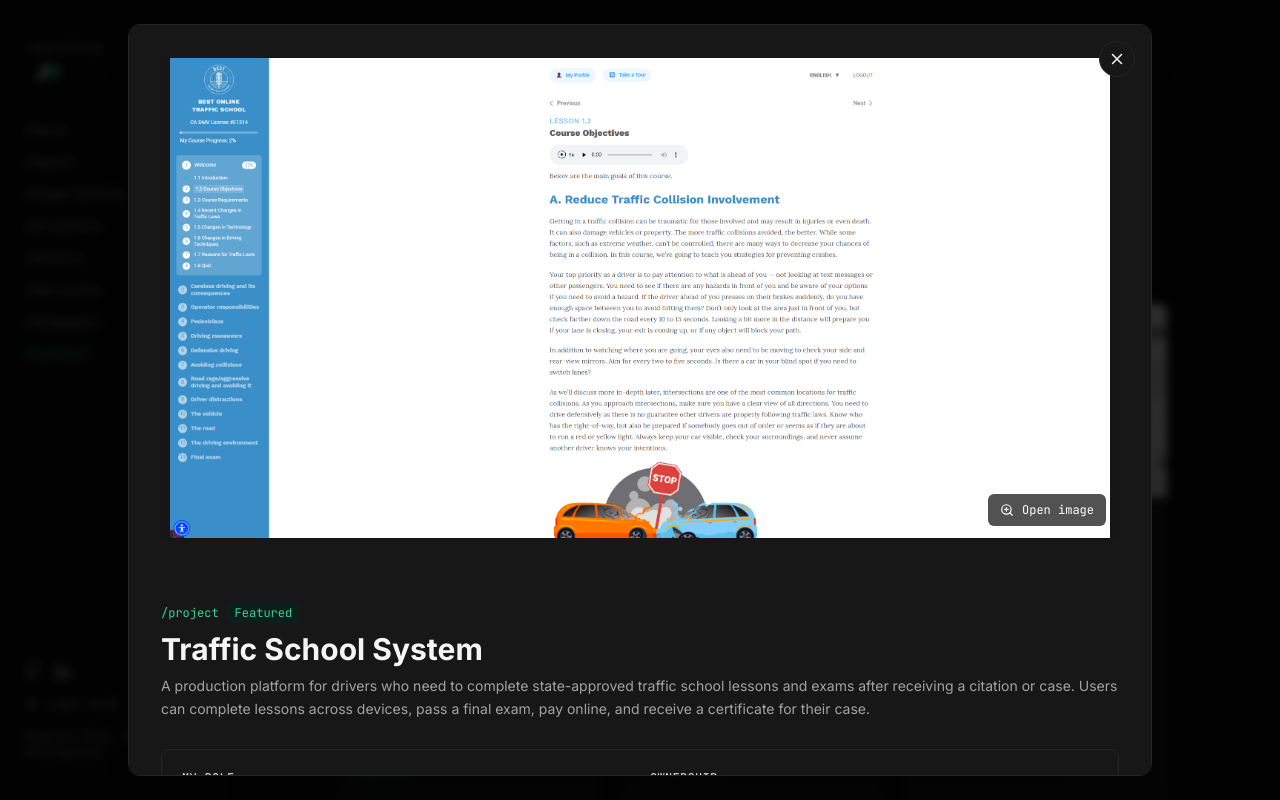
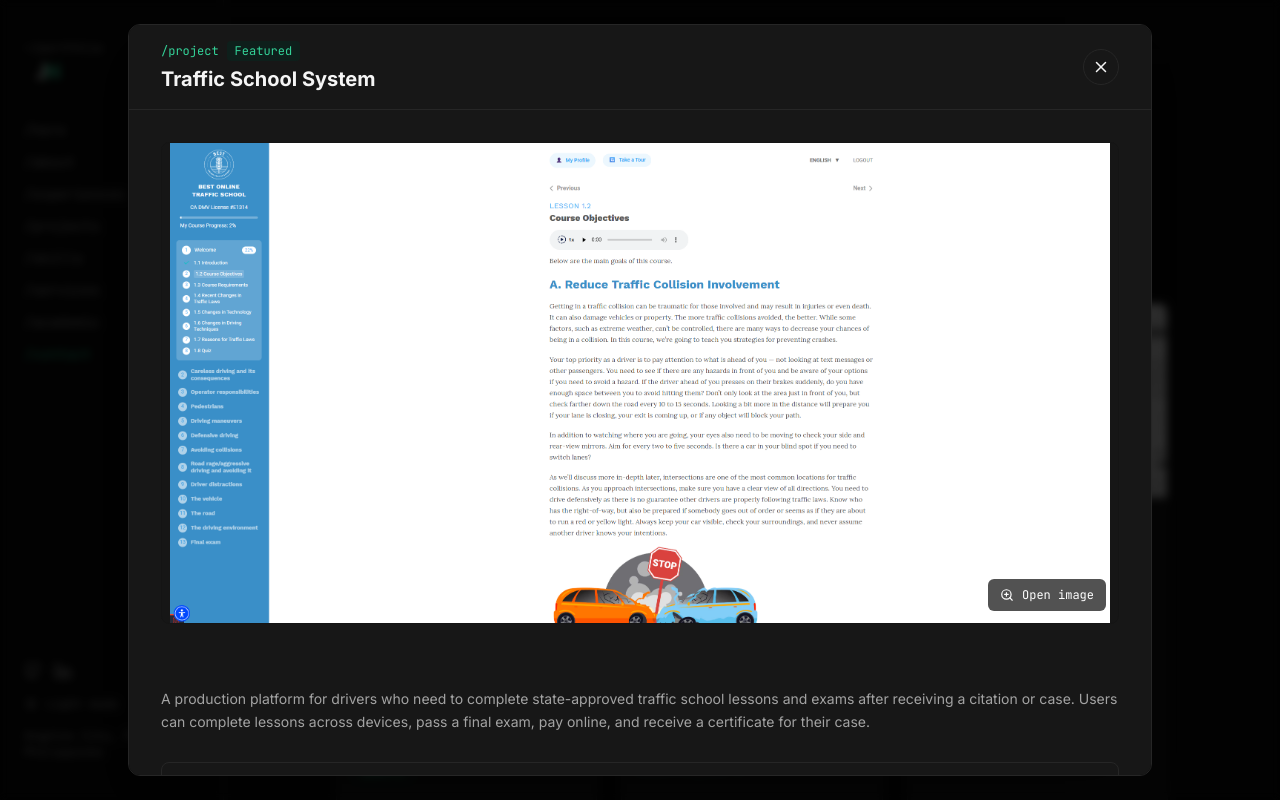
Before and after one commit to joashnoble/portfolio, a React (Vite) app: page / in a window 1280 px wide. Both pictures are taken after a click on the button 466 px from the left and 2209 px from the top of the page. Shown: the part 1809-2609 px from the top of the page. Built offline with nearby package versions, Linux system fonts and the light colour scheme.

Commit message:
Make the header for project details sticky

```diff
--- a/src/components/common/ProjectDetails.jsx
+++ b/src/components/common/ProjectDetails.jsx
@@ -71,14 +71,45 @@ export default function ProjectDetails({
         aria-labelledby="project-details-title"
         className={`relative w-full max-w-5xl max-h-[94vh] overflow-y-auto rounded-xl border ${c.border} ${c.cardBg} shadow-2xl`}
       >
-        {/* Close */}
-        <button
-          onClick={onClose}
-          aria-label="Close project details"
-          className={`absolute top-4 right-4 z-20 p-2 rounded-full ${c.cardBg} border ${c.border} ${c.hoverAccent} transition-colors`}
+        {/* =========================
+            STICKY PROJECT HEADER
+        ========================== */}
+        <div
+          className={`sticky top-0 z-20 ${c.cardBg} border-b ${c.border} px-5 sm:px-7 lg:px-8 py-4`}
         >
-          <X size={18} />
-        </button>
+          <div className="flex items-center justify-between gap-4">
+            <div className="min-w-0">
+              <div className="flex items-center gap-2 mb-1">
+                <span className={`font-mono text-xs ${c.accent}`}>
+                  /project
+                </span>
+
+                {project.featured && (
+                  <span
+                    className={`text-xs font-mono px-2 py-0.5 rounded ${c.accentBg} ${c.accent}`}
+                  >
+                    Featured
+                  </span>
+                )}
+              </div>
+
+              <h2
+                id="project-details-title"
+                className="text-lg sm:text-xl font-bold truncate pr-2"
+              >
+                {project.title}
+              </h2>
+            </div>
+
+            <button
+              onClick={onClose}
+              aria-label="Close project details"
+              className={`shrink-0 p-2 rounded-full border ${c.border} ${c.hoverAccent} transition-colors`}
+            >
+              <X size={18} />
+            </button>
+          </div>
+        </div>
 
         {/* =========================
             IMAGE / GALLERY
@@ -134,29 +165,8 @@ export default function ProjectDetails({
             PROJECT DETAILS
         ========================== */}
         <div className="p-5 sm:p-7 lg:p-8 space-y-7">
-          {/* Header */}
+          {/* Description */}
           <div>
-            <div className="flex items-center gap-2 mb-2">
-              <span className={`font-mono text-xs ${c.accent}`}>
-                /project
-              </span>
-
-              {project.featured && (
-                <span
-                  className={`text-xs font-mono px-2 py-0.5 rounded ${c.accentBg} ${c.accent}`}
-                >
-                  Featured
-                </span>
-              )}
-            </div>
-
-            <h2
-              id="project-details-title"
-              className="text-2xl sm:text-3xl font-bold mb-2"
-            >
-              {project.title}
-            </h2>
-
             <p className={`text-sm leading-relaxed ${c.muted}`}>
               {project.description}
             </p>
```
Also changed, not shown: 1 other file (tests, documents, lock files or other folders).
